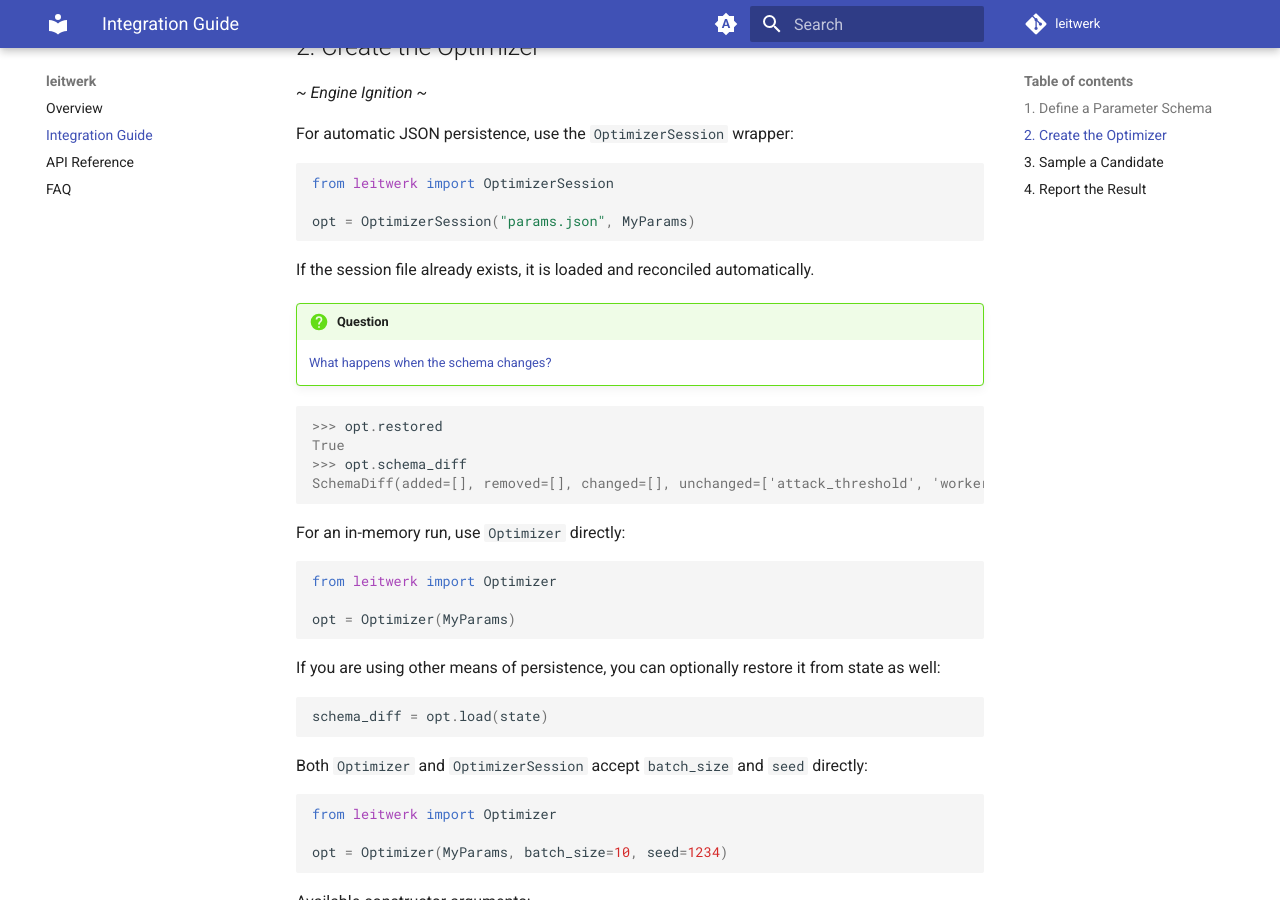
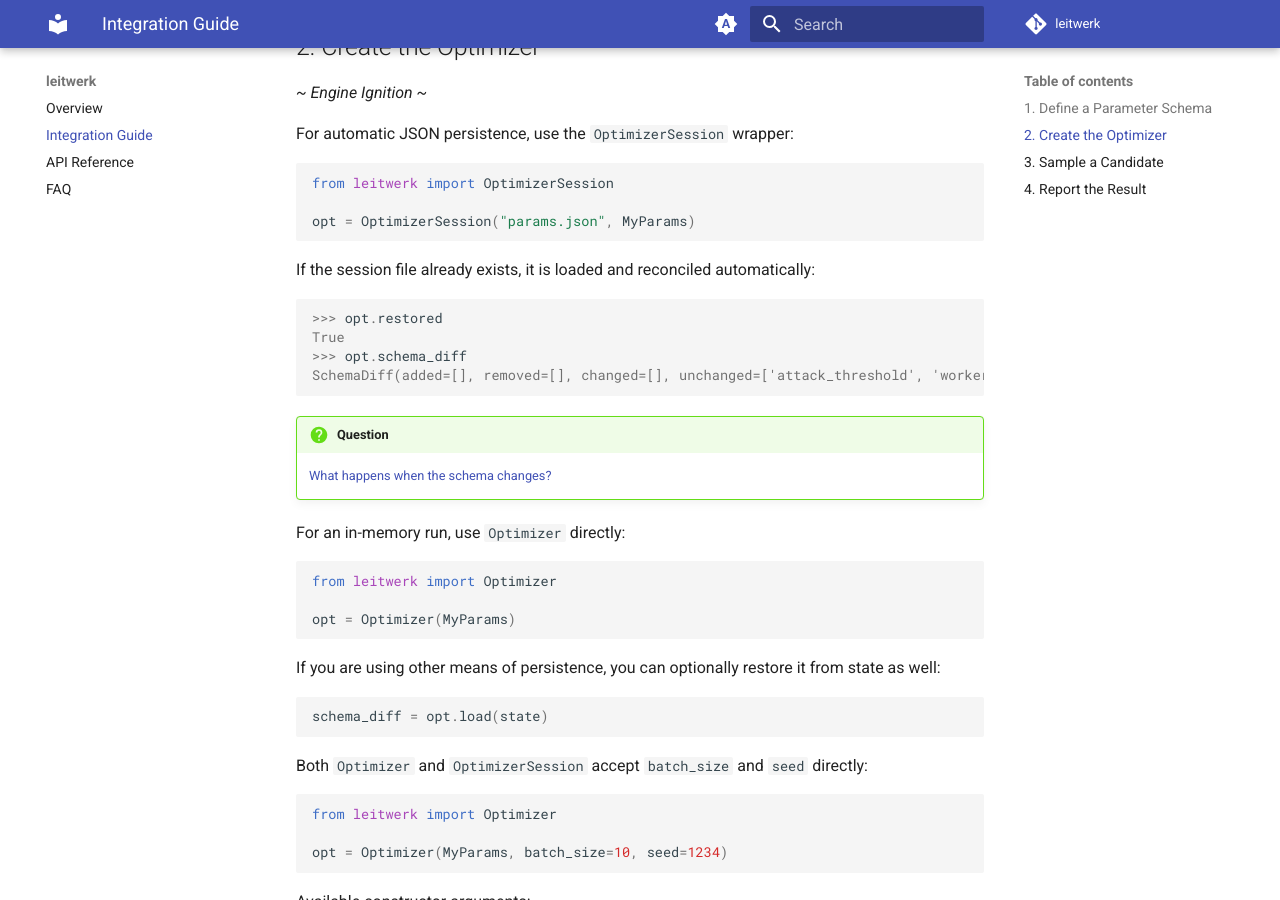
Before and after one commit to vschmidt91/xnes, an MkDocs documentation site: the page built from docs/guide.md, in a window 1280 px wide and 900 px high, scrolled down 1122 px. Built offline with MkDocs 1.6.1 and Material for MkDocs 9.7.7, drawn with Linux system fonts in a browser that asks for light colours; comment, search, counter and statistics services are not loaded; part of the change alters nothing that is shown.

````diff
--- a/docs/guide.md
+++ b/docs/guide.md
@@ -53,10 +53,7 @@ from leitwerk import OptimizerSession
 opt = OptimizerSession("params.json", MyParams)
 ```
 
-If the session file already exists, it is loaded and reconciled automatically.
-
-!!! question
-    [What happens when the schema changes?](faq.md#what-happens-when-the-schema-changes)
+If the session file already exists, it is loaded and reconciled automatically:
 
 ```pycon
 >>> opt.restored
@@ -64,6 +61,9 @@ True
 >>> opt.schema_diff
 SchemaDiff(added=[], removed=[], changed=[], unchanged=['attack_threshold', 'worker_limit'])
 ```
+
+!!! question
+    [What happens when the schema changes?](faq.md#what-happens-when-the-schema-changes)
 
 For an in-memory run, use `Optimizer` directly:
 
````
